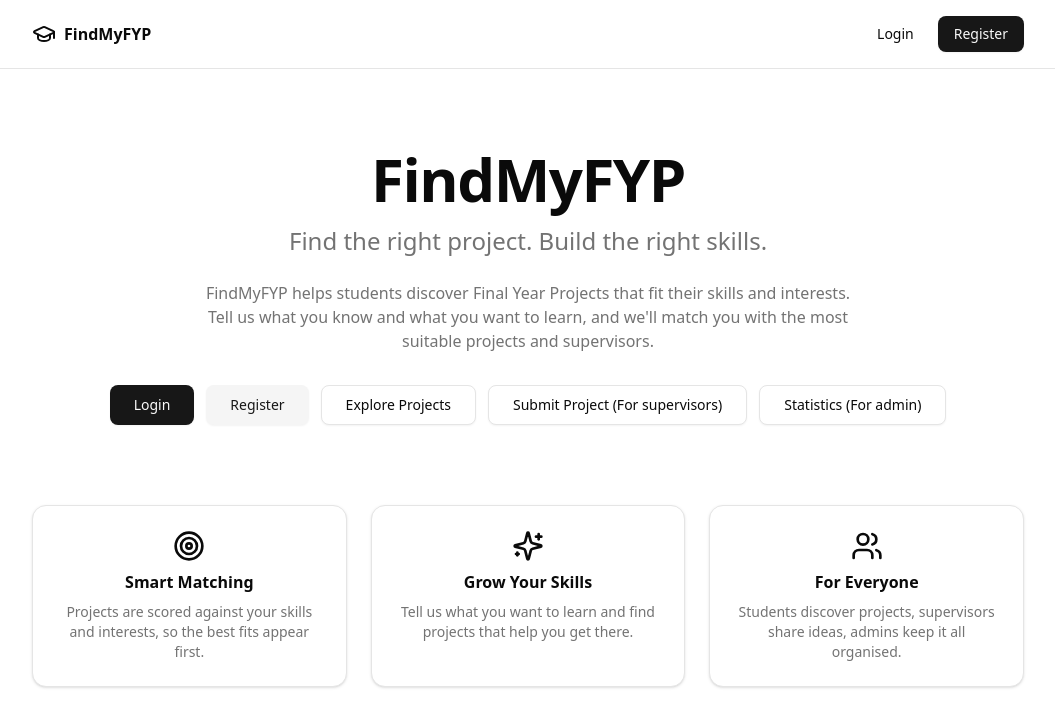
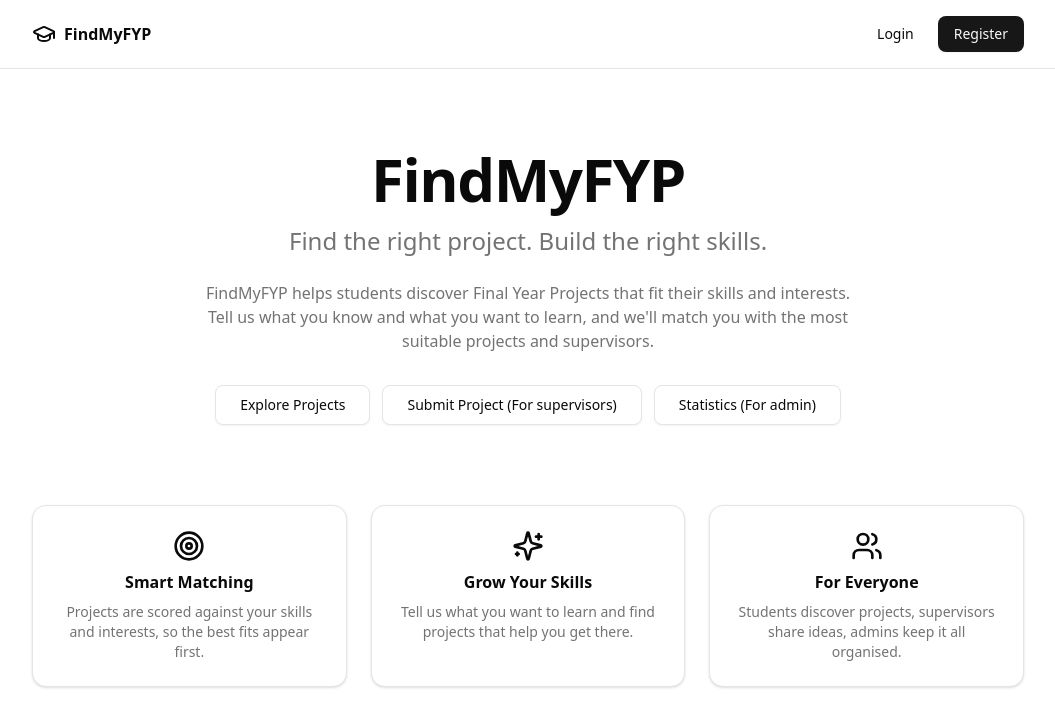
Before and after one commit to anipython1/Orbital-Team-Enzyme-7627, a React (Vite) app in the folder frontend/: page / in a window 1280 px wide. Shown: the top 726 px of the page, without its empty margins (112-1167 px from the left). Built offline with nearby package versions, Linux system fonts and the light colour scheme.

Commit message:
removed landing page login

```diff
--- a/frontend/src/pages/Landing.jsx
+++ b/frontend/src/pages/Landing.jsx
@@ -40,12 +40,6 @@ export default function Landing() {
         </p>
 
         <div className="mt-8 flex flex-wrap justify-center gap-3">
-          <Button size="lg" asChild>
-            <Link to="/login">Login</Link>
-          </Button>
-          <Button size="lg" variant="secondary" asChild>
-            <Link to="/register">Register</Link>
-          </Button>
           <Button size="lg" variant="outline" asChild>
             <Link to="/explore">Explore Projects</Link>
           </Button>
```
